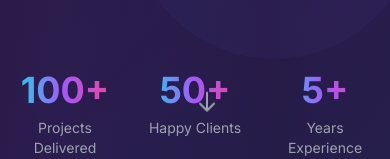
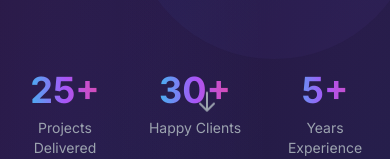
Before and after one commit to Dj-krishna/InclusionX, a React (Vite) app: page / in a window 390 px wide. Shown: the part 685-844 px from the top of the page. Built offline with nearby package versions, Linux system fonts and the light colour scheme.

Commit message:
Updated values , mobile no and commented location

```diff
--- a/src/components/Contact.jsx
+++ b/src/components/Contact.jsx
@@ -122,13 +122,16 @@ const Contact = () => {
                                     <div>
                                         <div className="text-sm text-gray-600 dark:text-gray-400 mb-1">Call Us</div>
                                         <a href="tel:+1234567890" className="text-gray-900 dark:text-white hover:text-purple-600 dark:hover:text-purple-400 transition-colors">
-                                            +1 (234) 567-890
+                                            +91 6363045158
+                                        </a><br></br>
+                                        <a href="tel:+1234567890" className="text-gray-900 dark:text-white hover:text-purple-600 dark:hover:text-purple-400 transition-colors">
+                                            +91 8328424181
                                         </a>
                                     </div>
                                 </div>
 
                                 {/* Location */}
-                                <div className="flex items-start gap-4">
+                                {/* <div className="flex items-start gap-4">
                                     <div className="glass p-3 rounded-lg">
                                         <svg className="w-6 h-6 text-pink-400" fill="none" strokeLinecap="round" strokeLinejoin="round" strokeWidth="2" viewBox="0 0 24 24" stroke="currentColor">
                                             <path d="M17.657 16.657L13.414 20.9a1.998 1.998 0 01-2.827 0l-4.244-4.243a8 8 0 1111.314 0z"></path>
@@ -142,7 +145,7 @@ const Contact = () => {
                                             Innovation Hub, 12345
                                         </div>
                                     </div>
-                                </div>
+                                </div> */}
                             </div>
 
                             {/* Social Links */}
--- a/src/components/Features.jsx
+++ b/src/components/Features.jsx
@@ -116,8 +116,8 @@ const Features = () => {
                                 {[
                                     { label: 'On-Time Delivery', value: '100%' },
                                     { label: 'Code Quality', value: 'A+' },
-                                    { label: 'Active Projects', value: '25+' },
-                                    { label: 'Tech Stack', value: '50+' },
+                                    { label: 'Active Projects', value: '5+' },
+                                    { label: 'Tech Stack', value: '20+' },
                                 ].map((stat, idx) => (
                                     <div key={idx} className="glass rounded-xl p-6 text-center hover:scale-105 transition-transform duration-300">
                                         <div className="text-3xl font-bold gradient-text mb-2">{stat.value}</div>
--- a/src/components/Hero.jsx
+++ b/src/components/Hero.jsx
@@ -75,11 +75,11 @@ const Hero = () => {
                     {/* Stats */}
                     <div className="grid grid-cols-3 gap-8 mt-20 max-w-3xl mx-auto">
                         <div className="text-center">
-                            <div className="text-4xl md:text-5xl font-bold gradient-text mb-2">100+</div>
+                            <div className="text-4xl md:text-5xl font-bold gradient-text mb-2">25+</div>
                             <div className="text-gray-600 dark:text-gray-400 text-sm md:text-base">Projects Delivered</div>
                         </div>
                         <div className="text-center">
-                            <div className="text-4xl md:text-5xl font-bold gradient-text mb-2">50+</div>
+                            <div className="text-4xl md:text-5xl font-bold gradient-text mb-2">30+</div>
                             <div className="text-gray-600 dark:text-gray-400 text-sm md:text-base">Happy Clients</div>
                         </div>
                         <div className="text-center">
```
